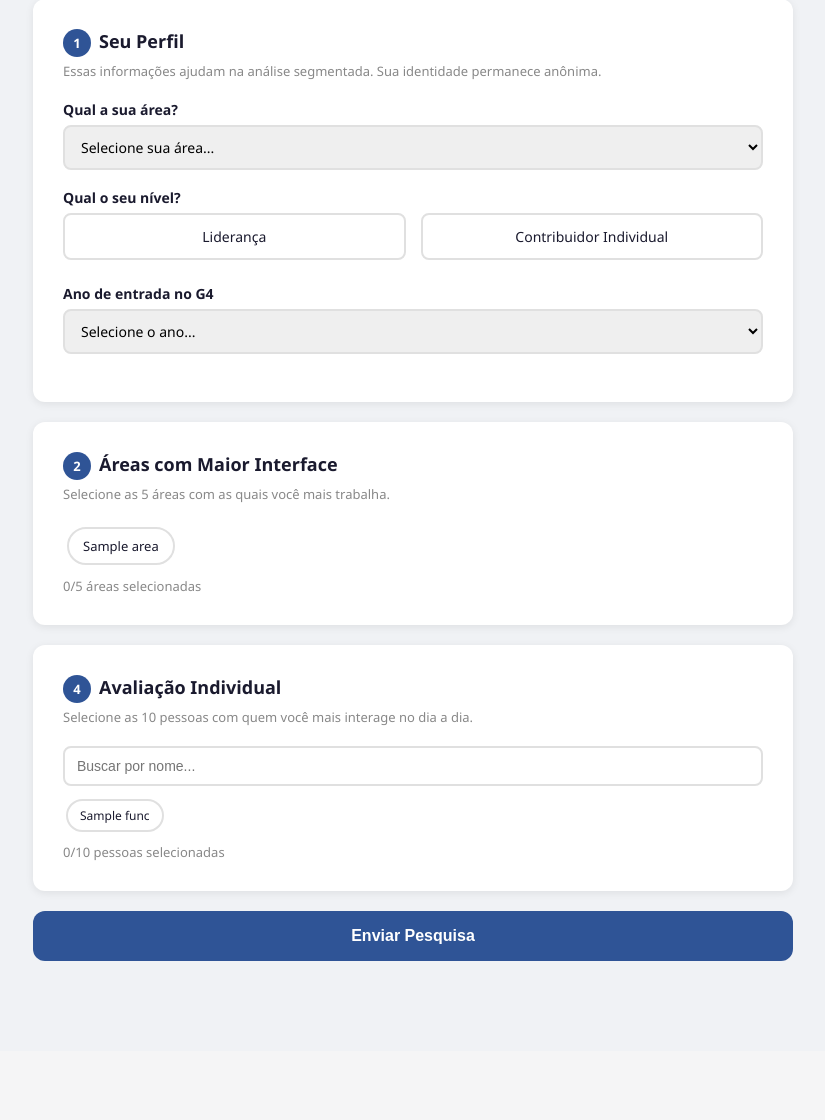
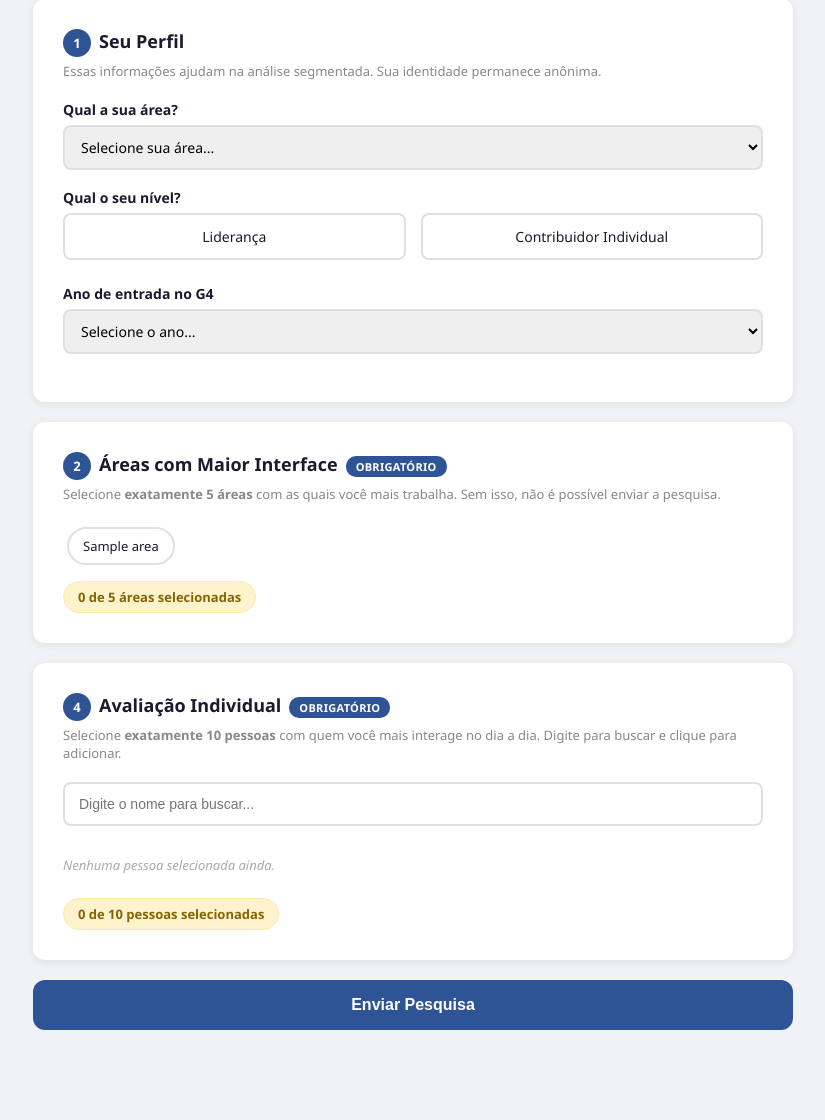
Before and after one commit to franciscobezerrag4/pesquisa-g4, a Flask app: template templates/pesquisa.html in a window 1280 px wide. Shown: the part 145-1265 px from the top of the page, without its empty margins (227-1052 px from the left). Before the commit the page ends 1106 px from the top, so only its background shows below. Run offline with Flask 3, Linux system fonts and the light colour scheme; the template is opened without the code that fills it: most values are stand-ins (such as "Sample title", 1, 10 or a date in 2020).

Commit message:
Simplify person selection with search-driven UI and reinforce required fields
- Replace 500-person chip grid with search dropdown (results appear on type)
- Selected people shown as compact removable badges
- Areas and persons sections now display OBRIGATORIO badge
- Counter visually changes color when requirement is met (warning -> success)
- Subtitle text reinforces "exatamente 5" / "exatamente 10" requirement

Co-Authored-By: Claude Opus 4.6 (1M context) <noreply@anthropic.com>

```diff
--- a/templates/pesquisa.html
+++ b/templates/pesquisa.html
@@ -52,9 +52,21 @@
         .progress { position: fixed; top: 0; left: 0; right: 0; height: 4px; background: #e0e0e0; z-index: 100; }
         .progress-bar { height: 100%; background: #2F5496; transition: width 0.3s; }
         .section-num { display: inline-flex; align-items: center; justify-content: center; width: 28px; height: 28px; background: #2F5496; color: white; border-radius: 50%; font-size: 13px; font-weight: 700; margin-right: 8px; }
-        .counter { font-size: 13px; color: #888; margin-top: 8px; }
-        .search-box { width: 100%; padding: 10px 12px; border: 2px solid #e0e0e0; border-radius: 8px; font-size: 14px; margin-bottom: 10px; }
+        .counter { display: inline-block; padding: 6px 14px; border-radius: 20px; background: #fff3cd; color: #856404; font-size: 13px; font-weight: 600; margin-top: 12px; border: 1.5px solid #ffeaa7; }
+        .counter.complete { background: #d4edda; color: #155724; border-color: #c3e6cb; }
+        .required-badge { display: inline-block; background: #2F5496; color: white; font-size: 11px; font-weight: 700; padding: 3px 10px; border-radius: 10px; margin-left: 8px; vertical-align: middle; letter-spacing: 0.3px; }
+        .search-box { width: 100%; padding: 12px 14px; border: 2px solid #e0e0e0; border-radius: 8px; font-size: 14px; margin-bottom: 4px; }
         .search-box:focus { border-color: #2F5496; outline: none; }
+        .search-results { max-height: 280px; overflow-y: auto; border: 2px solid #e0e0e0; border-radius: 8px; margin-bottom: 12px; background: white; }
+        .search-results.empty { display: none; }
+        .search-result { padding: 10px 14px; cursor: pointer; font-size: 13px; border-bottom: 1px solid #f0f0f0; transition: background 0.15s; }
+        .search-result:hover { background: #eef3fb; }
+        .search-result:last-child { border-bottom: none; }
+        .selected-list { display: flex; flex-wrap: wrap; gap: 8px; margin-top: 14px; min-height: 10px; }
+        .selected-item { display: inline-flex; align-items: center; gap: 8px; padding: 8px 14px; background: #2F5496; color: white; border-radius: 20px; font-size: 13px; font-weight: 500; }
+        .selected-item .remove-btn { display: inline-flex; align-items: center; justify-content: center; width: 18px; height: 18px; background: rgba(255,255,255,0.25); border-radius: 50%; cursor: pointer; font-size: 14px; line-height: 1; font-weight: 700; }
+        .selected-item .remove-btn:hover { background: rgba(255,255,255,0.45); }
+        .empty-state { color: #aaa; font-size: 13px; font-style: italic; padding: 12px 0; }
         .msg { padding: 12px 16px; border-radius: 8px; margin: 10px 0; font-size: 14px; }
         .msg-error { background: #f8d7da; color: #721c24; }
         .hidden { display: none; }
@@ -116,14 +128,14 @@
 
         <!-- SECAO 2: Selecao de Areas -->
         <div class="card" id="section-2">
-            <h2><span class="section-num">2</span>Áreas com Maior Interface</h2>
-            <p class="subtitle">Selecione as 5 áreas com as quais você mais trabalha.</p>
+            <h2><span class="section-num">2</span>Áreas com Maior Interface<span class="required-badge">OBRIGATÓRIO</span></h2>
+            <p class="subtitle">Selecione <strong>exatamente 5 áreas</strong> com as quais você mais trabalha. Sem isso, não é possível enviar a pesquisa.</p>
             <div id="areas-chips">
                 {% for area in areas %}
                 <span class="area-chip" data-area="{{ area }}" onclick="toggleArea(this)">{{ area }}</span>
                 {% endfor %}
             </div>
-            <div class="counter"><span id="areas-count">0</span>/5 áreas selecionadas</div>
+            <div class="counter" id="areas-counter"><span id="areas-count">0</span> de 5 áreas selecionadas</div>
         </div>
 
         <!-- SECAO 3: NPS por Area -->
@@ -135,15 +147,14 @@
 
         <!-- SECAO 4: Selecao de Pessoas -->
         <div class="card" id="section-4">
-            <h2><span class="section-num">4</span>Avaliação Individual</h2>
-            <p class="subtitle">Selecione as 10 pessoas com quem você mais interage no dia a dia.</p>
-            <input type="text" class="search-box" id="person-search" placeholder="Buscar por nome..." oninput="filterPersons()">
-            <div id="persons-chips">
-                {% for func in funcionarios %}
-                <span class="person-chip" data-name="{{ func }}" onclick="togglePerson(this)">{{ func }}</span>
-                {% endfor %}
+            <h2><span class="section-num">4</span>Avaliação Individual<span class="required-badge">OBRIGATÓRIO</span></h2>
+            <p class="subtitle">Selecione <strong>exatamente 10 pessoas</strong> com quem você mais interage no dia a dia. Digite para buscar e clique para adicionar.</p>
+            <input type="text" class="search-box" id="person-search" placeholder="Digite o nome para buscar..." oninput="searchPersons()" onfocus="searchPersons()">
+            <div class="search-results empty" id="search-results"></div>
+            <div class="selected-list" id="selected-persons">
+                <div class="empty-state">Nenhuma pessoa selecionada ainda.</div>
             </div>
-            <div class="counter"><span id="persons-count">0</span>/10 pessoas selecionadas</div>
+            <div class="counter" id="persons-counter"><span id="persons-count">0</span> de 10 pessoas selecionadas</div>
         </div>
 
         <!-- SECAO 5: Avaliacao Individual -->
@@ -169,11 +180,16 @@
         const TOKEN = '{{ token }}';
         const MAX_AREAS = 5;
         const MAX_PERSONS = 10;
+        const ALL_PERSONS = {{ funcionarios|tojson }};
 
         let selectedAreas = [];
         let selectedPersons = [];
         let npsData = {};
         let evalData = {};
+
+        function normalize(s) {
+            return (s || '').toLowerCase().normalize('NFD').replace(/[\u0300-\u036f]/g, '');
+        }
 
         function updateProgress() {
             let steps = 0;
@@ -209,6 +225,7 @@
             });
 
             document.getElementById('areas-count').textContent = selectedAreas.length;
+            document.getElementById('areas-counter').classList.toggle('complete', selectedAreas.length === MAX_AREAS);
 
             // Build NPS cards
             if (selectedAreas.length === MAX_AREAS) {
@@ -277,33 +294,68 @@
             npsData[area].comentario = textarea.value;
         }
 
-        function filterPersons() {
-            const query = document.getElementById('person-search').value.toLowerCase();
-            document.querySelectorAll('.person-chip').forEach(chip => {
-                const name = chip.dataset.name.toLowerCase();
-                chip.style.display = name.includes(query) || chip.classList.contains('selected') ? '' : 'none';
-            });
+        function searchPersons() {
+            const query = normalize(document.getElementById('person-search').value).trim();
+            const results = document.getElementById('search-results');
+
+            if (selectedPersons.length >= MAX_PERSONS) {
+                results.innerHTML = '<div class="search-result" style="cursor:default;color:#888;">Limite de 10 pessoas atingido. Remova alguém para adicionar outra.</div>';
+                results.classList.remove('empty');
+                return;
+            }
+
+            if (query.length < 2) {
+                results.classList.add('empty');
+                results.innerHTML = '';
+                return;
+            }
+
+            const matches = ALL_PERSONS
+                .filter(p => normalize(p).includes(query) && !selectedPersons.includes(p))
+                .slice(0, 30);
+
+            if (matches.length === 0) {
+                results.innerHTML = '<div class="search-result" style="cursor:default;color:#888;">Nenhuma pessoa encontrada.</div>';
+            } else {
+                results.innerHTML = matches.map(name =>
+                    `<div class="search-result" onclick="addPerson('${name.replace(/'/g, "\\'")}')">${name}</div>`
+                ).join('');
+            }
+            results.classList.remove('empty');
         }
 
-        function togglePerson(el) {
-            const name = el.dataset.name;
-            if (el.classList.contains('selected')) {
-                el.classList.remove('selected');
-                selectedPersons = selectedPersons.filter(p => p !== name);
-                delete evalData[name];
-            } else {
-                if (selectedPersons.length >= MAX_PERSONS) return;
-                el.classList.add('selected');
-                selectedPersons.push(name);
+        function addPerson(name) {
+            if (selectedPersons.length >= MAX_PERSONS) return;
+            if (selectedPersons.includes(name)) return;
+            selectedPersons.push(name);
+            document.getElementById('person-search').value = '';
+            document.getElementById('search-results').classList.add('empty');
+            document.getElementById('search-results').innerHTML = '';
+            renderSelectedPersons();
+            updatePersonsState();
+        }
+
+        function removePerson(name) {
+            selectedPersons = selectedPersons.filter(p => p !== name);
+            delete evalData[name];
+            renderSelectedPersons();
+            updatePersonsState();
+        }
+
+        function renderSelectedPersons() {
+            const container = document.getElementById('selected-persons');
+            if (selectedPersons.length === 0) {
+                container.innerHTML = '<div class="empty-state">Nenhuma pessoa selecionada ainda.</div>';
+                return;
             }
+            container.innerHTML = selectedPersons.map(name =>
+                `<div class="selected-item">${name}<span class="remove-btn" onclick="removePerson('${name.replace(/'/g, "\\'")}')">&times;</span></div>`
+            ).join('');
+        }
 
-            document.querySelectorAll('.person-chip').forEach(c => {
-                if (!c.classList.contains('selected')) {
-                    c.classList.toggle('disabled', selectedPersons.length >= MAX_PERSONS);
-                }
-            });
-
+        function updatePersonsState() {
             document.getElementById('persons-count').textContent = selectedPersons.length;
+            document.getElementById('persons-counter').classList.toggle('complete', selectedPersons.length === MAX_PERSONS);
 
             if (selectedPersons.length === MAX_PERSONS) {
                 buildPersonEvals();
```
